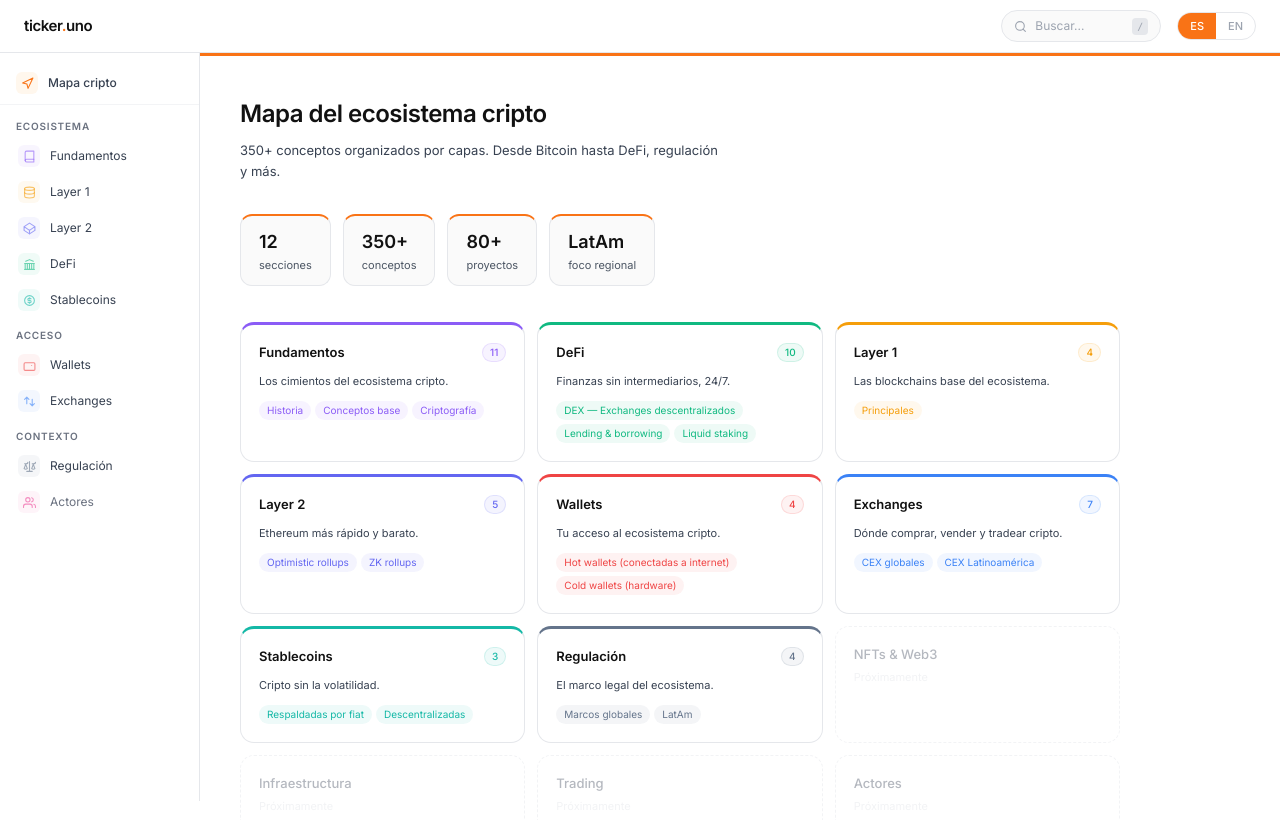
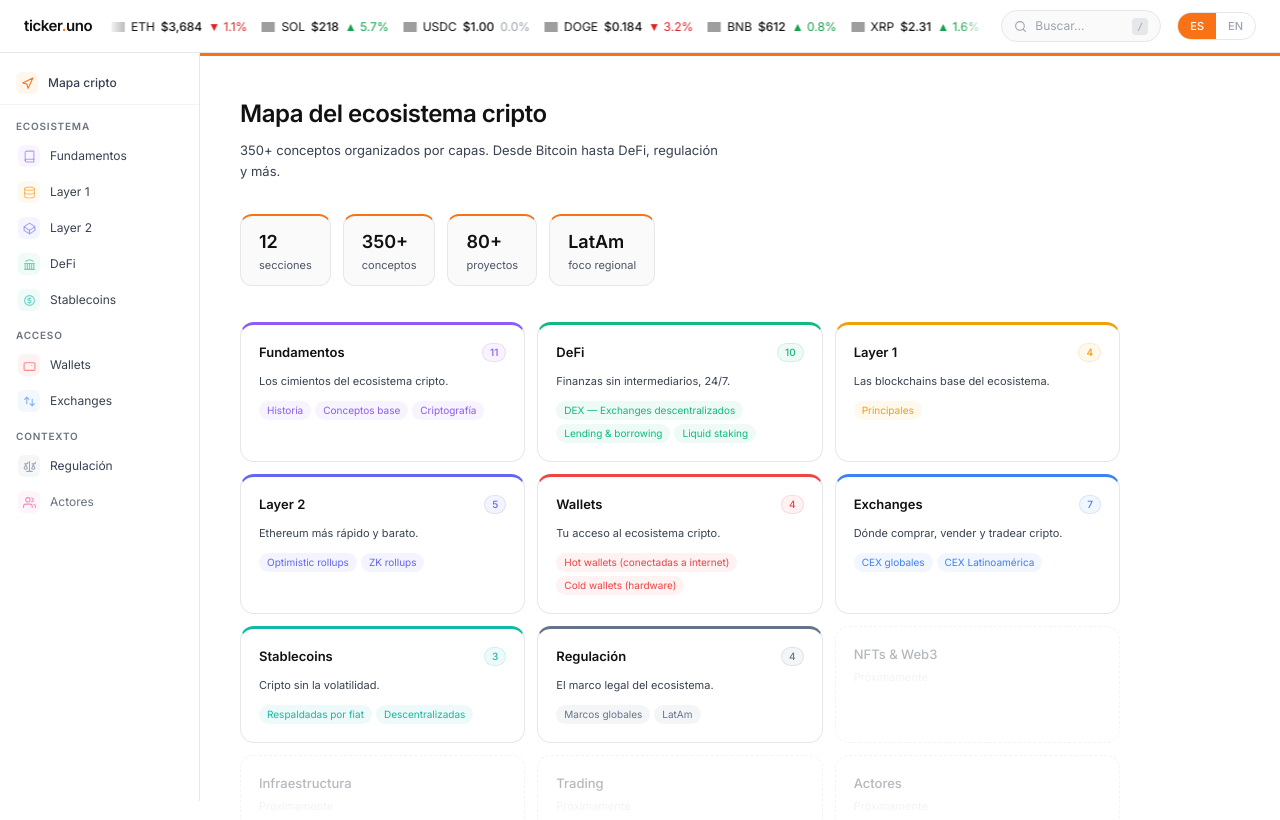
Before and after one commit to Luistoronto/ticker.uno, a Next.js app: page /mapa in a window 1280 px wide. Shown: the top 820 px of the page. Built offline with nearby package versions, Linux system fonts and the light colour scheme; grey boxes are pictures that could not be loaded.

Commit message:
Update Navbar.jsx

```diff
--- a/src/components/Navbar.jsx
+++ b/src/components/Navbar.jsx
@@ -4,6 +4,7 @@ import { useState, useEffect } from "react";
 import Link from "next/link";
 import { usePathname } from "next/navigation";
 import SearchModal from "./SearchModal";
+import PriceTicker from "./PriceTicker";
 
 export default function Navbar() {
   const [lang, setLang] = useState("es");
@@ -63,8 +64,8 @@ export default function Navbar() {
             ticker<span style={{ color: "#f97316" }}>.</span>uno
           </Link>
 
-          {/* Spacer */}
-          <div style={{ flex: 1 }} />
+          {/* Cinta de precios — entre el logo y el buscador */}
+          <PriceTicker />
 
           {/* Buscador */}
           <button
@@ -81,6 +82,7 @@ export default function Navbar() {
               background: "#fafafa",
               cursor: "pointer",
               width: "160px",
+              flexShrink: 0,
               transition: "border-color .15s",
             }}
             aria-label="Abrir buscador"
```
